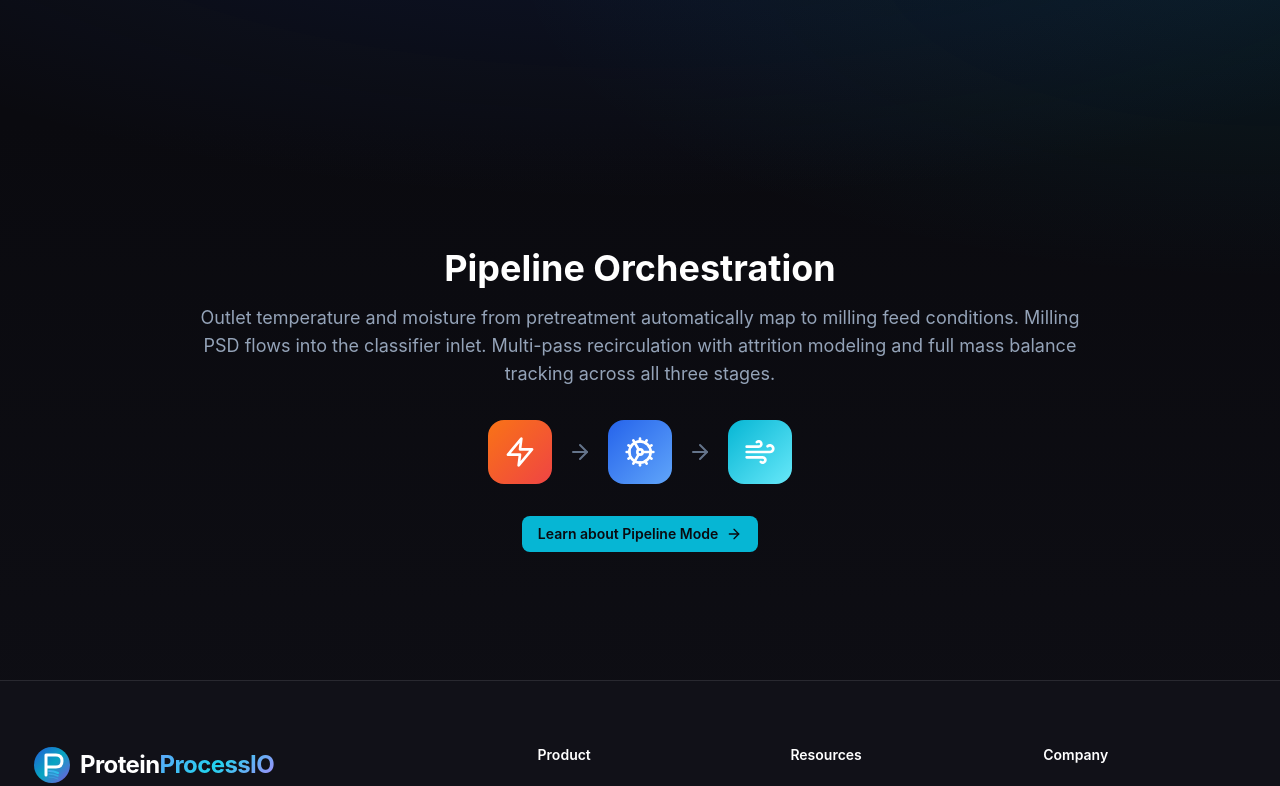
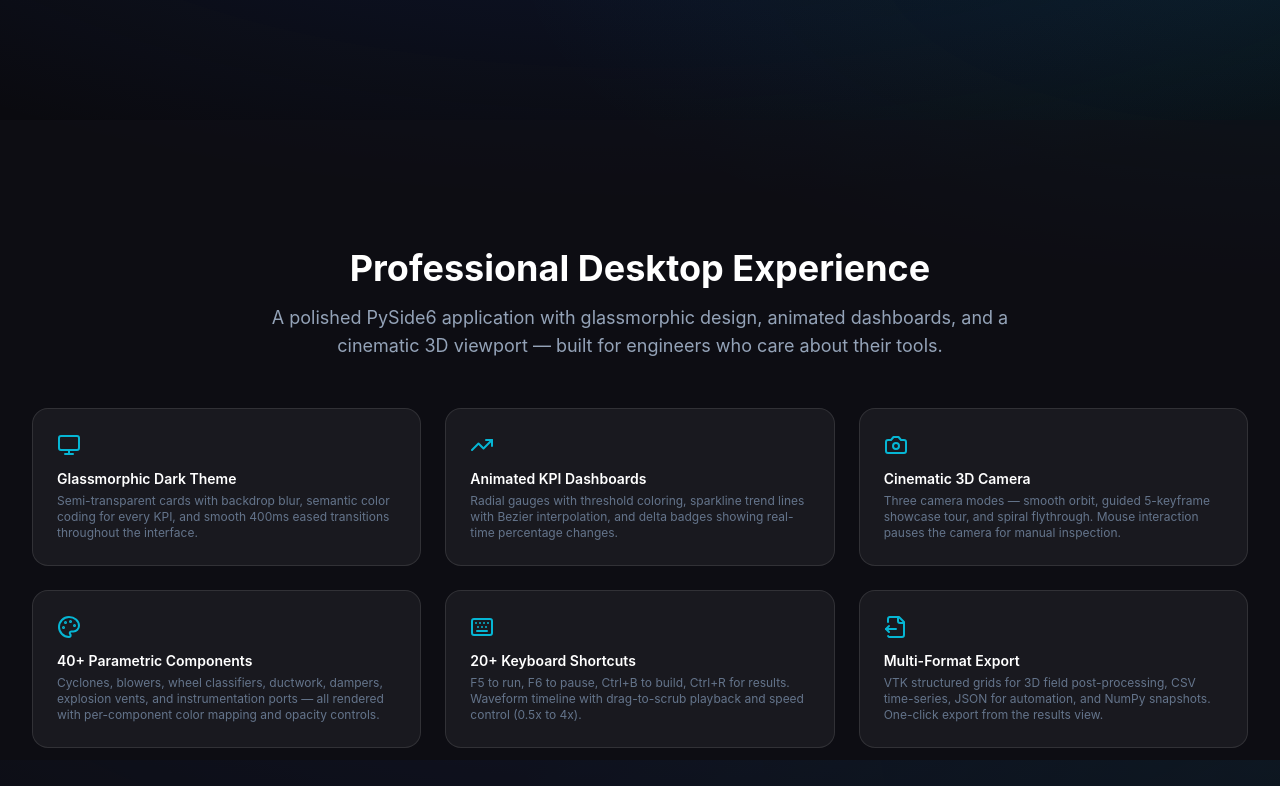
Before and after one commit to Amankrah/airclassifier, a Next.js app in the folder website/: page /features in a window 1280 px wide. Shown: the part 3240-4026 px from the top of the page. Built offline with nearby package versions, Linux system fonts and the light colour scheme.

Commit message:
fix website

```diff
--- a/website/app/features/page.tsx
+++ b/website/app/features/page.tsx
@@ -15,6 +15,12 @@ import {
   Settings,
   Activity,
   Target,
+  Monitor,
+  Palette,
+  Keyboard,
+  Camera,
+  TrendingUp,
+  FileOutput,
 } from 'lucide-react';
 
 const stages = [
@@ -140,6 +146,45 @@ const stages = [
       { label: 'Cyclone Stages', value: '3 + bag filter' },
       { label: 'Recirculation', value: 'Multi-pass' },
     ],
+  },
+];
+
+const guiFeatures = [
+  {
+    icon: Monitor,
+    title: 'Glassmorphic Dark Theme',
+    description:
+      'Semi-transparent cards with backdrop blur, semantic color coding for every KPI, and smooth 400ms eased transitions throughout the interface.',
+  },
+  {
+    icon: TrendingUp,
+    title: 'Animated KPI Dashboards',
+    description:
+      'Radial gauges with threshold coloring, sparkline trend lines with Bezier interpolation, and delta badges showing real-time percentage changes.',
+  },
+  {
+    icon: Camera,
+    title: 'Cinematic 3D Camera',
+    description:
+      'Three camera modes — smooth orbit, guided 5-keyframe showcase tour, and spiral flythrough. Mouse interaction pauses the camera for manual inspection.',
+  },
+  {
+    icon: Palette,
+    title: '40+ Parametric Components',
+    description:
+      'Cyclones, blowers, wheel classifiers, ductwork, dampers, explosion vents, and instrumentation ports — all rendered with per-component color mapping and opacity controls.',
+  },
+  {
+    icon: Keyboard,
+    title: '20+ Keyboard Shortcuts',
+    description:
+      'F5 to run, F6 to pause, Ctrl+B to build, Ctrl+R for results. Waveform timeline with drag-to-scrub playback and speed control (0.5x to 4x).',
+  },
+  {
+    icon: FileOutput,
+    title: 'Multi-Format Export',
+    description:
+      'VTK structured grids for 3D field post-processing, CSV time-series, JSON for automation, and NumPy snapshots. One-click export from the results view.',
   },
 ];
 
@@ -274,6 +319,52 @@ export default function FeaturesPage() {
         </section>
       ))}
 
+      {/* Professional GUI Section */}
+      <section className="section bg-bg-surface/50">
+        <div className="container-custom">
+          <motion.div
+            initial={{ opacity: 0, y: 20 }}
+            whileInView={{ opacity: 1, y: 0 }}
+            viewport={{ once: true }}
+            className="max-w-3xl mx-auto text-center mb-12"
+          >
+            <h2 className="text-3xl md:text-4xl font-bold text-white mb-4">
+              Professional Desktop Experience
+            </h2>
+            <p className="text-lg text-text-secondary">
+              A polished PySide6 application with glassmorphic design, animated
+              dashboards, and a cinematic 3D viewport — built for engineers who
+              care about their tools.
+            </p>
+          </motion.div>
+
+          <motion.div
+            initial={{ opacity: 0 }}
+            whileInView={{ opacity: 1 }}
+            viewport={{ once: true }}
+            className="grid sm:grid-cols-2 lg:grid-cols-3 gap-6"
+          >
+            {guiFeatures.map((feature) => (
+              <motion.div
+                key={feature.title}
+                initial={{ opacity: 0, y: 20 }}
+                whileInView={{ opacity: 1, y: 0 }}
+                viewport={{ once: true }}
+                className="p-6 rounded-xl bg-white/5 border border-white/10 hover:border-accent/30 transition-colors"
+              >
+                <feature.icon className="w-6 h-6 text-accent mb-3" />
+                <h3 className="text-sm font-semibold text-white mb-1">
+                  {feature.title}
+                </h3>
+                <p className="text-xs text-text-muted">
+                  {feature.description}
+                </p>
+              </motion.div>
+            ))}
+          </motion.div>
+        </div>
+      </section>
+
       {/* Pipeline Mode Section */}
       <section className="section bg-gradient-to-b from-transparent to-bg-surface/50">
         <div className="container-custom">
--- a/website/components/landing/process-flow.tsx
+++ b/website/components/landing/process-flow.tsx
@@ -10,33 +10,33 @@ const stages = [
     title: 'Pretreatment',
     subtitle: 'GP-15 RF Heating',
     description:
-      'Dielectric heating for moisture control and enzyme inactivation. Simulates RF frequency, electrode gap, and belt conveyor dynamics.',
+      'Coupled RF electromagnetic field solver with a 9-step physics loop — volumetric heating, moisture diffusion, and Arrhenius evaporation kinetics on a moving conveyor bed. Validated against NRC Canada experimental runs.',
     icon: Zap,
     color: 'from-orange-500 to-red-500',
     href: '/features#pretreatment',
-    metrics: ['Temperature profiles', 'Moisture control', 'Energy consumption'],
+    metrics: ['100+ Lagrangian seed tracers', '5D desirability scoring', 'Adaptive PLC control logic'],
   },
   {
     id: 'milling',
     title: 'Milling',
     subtitle: 'Hammer Mill',
     description:
-      'Impact grinding simulation with real-time particle size distribution. Configure rotor speed, screen aperture, and breakage parameters.',
+      'Energy-based comminution with calibrated Rosin-Rammler breakage functions and aperture-dependent screen classification. Validated to within 0.1 µm of NIH experimental D50 at 6,000 RPM.',
     icon: Cog,
     color: 'from-primary to-blue-400',
     href: '/features#milling',
-    metrics: ['PSD analysis', 'Power consumption', 'Throughput rates'],
+    metrics: ['Live PSD with D10/D50/D90', 'Housing thermal mass model', 'Screen passage taper (1-t)^4'],
   },
   {
     id: 'classification',
     title: 'Classification',
     subtitle: 'Air Classifier',
     description:
-      'Particle separation by size and density. Includes venturi eductor, zigzag channel, wheel classifier, and cyclone stages.',
+      'Lagrangian particle tracking with Schiller-Naumann drag through a complete separation train — venturi eductor, zigzag preclassifier, wheel classifier up to 5,000g, and 3-stage cyclone system.',
     icon: Wind,
     color: 'from-accent to-cyan-300',
     href: '/features#classification',
-    metrics: ['Separation efficiency', 'Protein yield', 'Particle trajectories'],
+    metrics: ['Grade efficiency curves', 'Multi-pass recirculation', 'Configurable bypass ratio'],
   },
 ];
 
```
